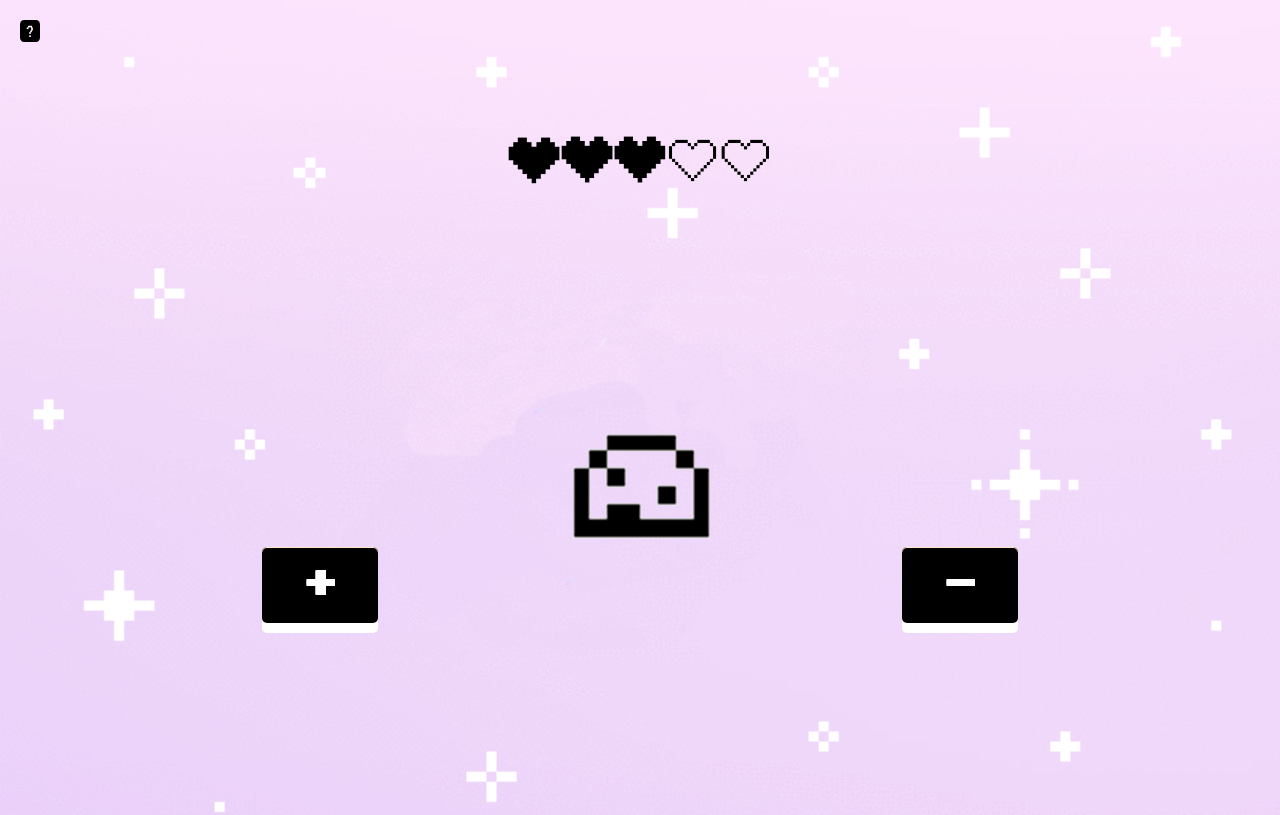
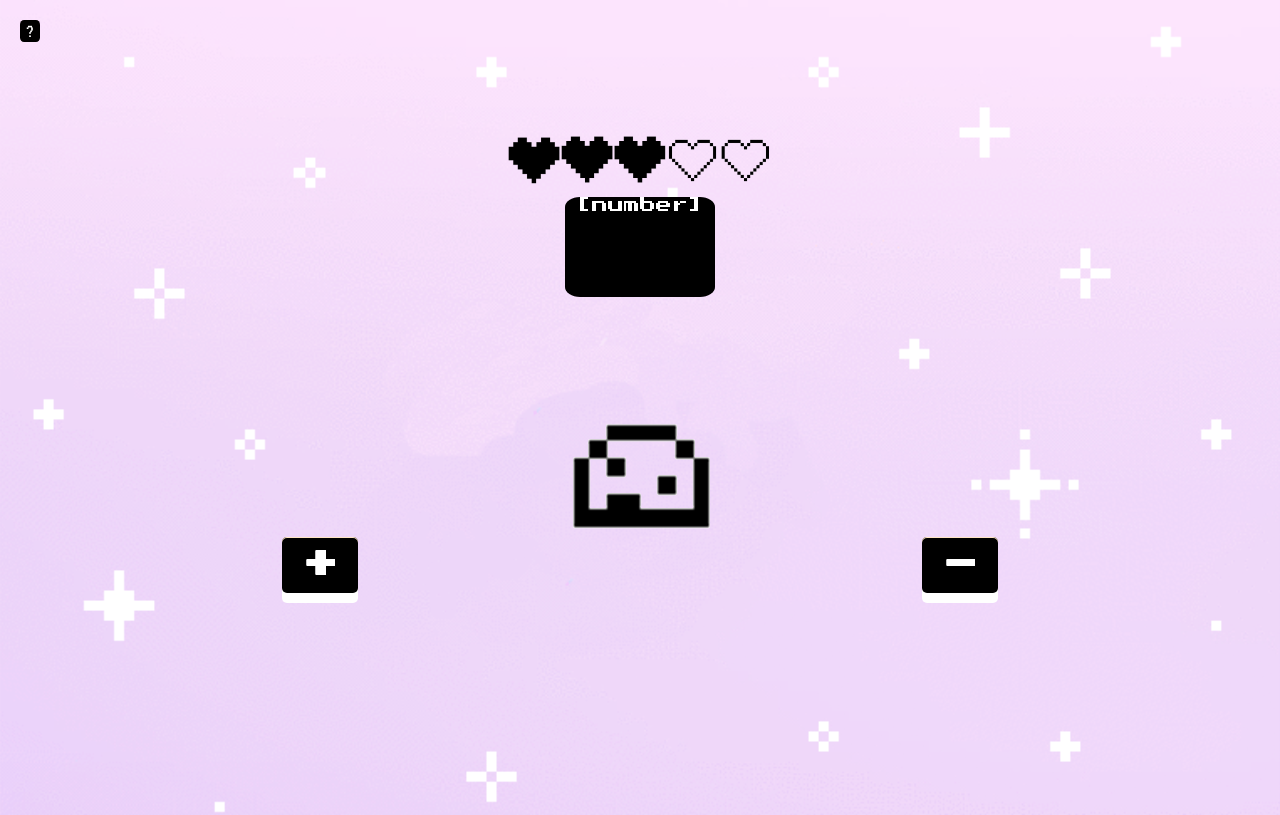
Before and after one commit to kct285/tamagotcha, a React (Create React App) app: page / in a window 1280 px wide. Built offline with nearby package versions, Linux system fonts and the light colour scheme.

Commit message:
black box added

```diff
--- a/src/App.css
+++ b/src/App.css
@@ -22,12 +22,24 @@ body{
   width:300px;
 }
 
+#money{
+  background-color:black;
+  color:white;
+  text-align: center;
+  width:150px;
+  height:100px;
+  display: block;
+  margin-left: auto;
+  margin-right: auto;
+  border-radius: 10%;
+}
+
 
 #baby{
   display: block;
   margin-left: auto;
   margin-right: auto;
-  margin-top:200px;
+  margin-top:90px;
   width:150px;
 
 }
@@ -56,7 +68,7 @@ body{
   background-color:black;
   display:block;
   position:relative;
-  padding:20px 40px;
+  padding:10px 20px;
 
   -webkit-tap-highlight-color: white;
   text-shadow: 0px 1px 0px white;
@@ -135,6 +147,7 @@ body{
   float: right;
   font-size: 28px;
   font-weight: bold;
+  outline:0;
 }
 
 .close:hover,
--- a/src/App.js
+++ b/src/App.js
@@ -19,7 +19,9 @@ class App extends Component {
         <span className="close" onClick={(e) => this.setState ({isOpen:false })}> &times;</span>
         <h3 className="infomessage"> Nice to meet you!</h3>
         <p> It's simple. Earn money to keep me happy and healthy. <br></br> <br></br>
-        Spend too much and I'll get sick and die :( </p>
+        Spend too much and I'll get sick and die :( <br></br> <br></br>
+        Click the "+" to add earned money <br></br> and "-" for spend money
+           </p>
         </div>
       </div>
 
@@ -28,10 +30,11 @@ class App extends Component {
       <button className="infobutton" onClick={(e) => this.setState ({isOpen:true })}> ?</button>
 
 
+      <img id="heartbar" src= {process.env.PUBLIC_URL + '/3hearts.png'} />
+
+      <div id="money"> [number] </div>
 
 
-
-      <img id="heartbar" src= {process.env.PUBLIC_URL + '/3hearts.png'} />
       <img id="baby" src={process.env.PUBLIC_URL + '/baby.gif'} />
 
 
```
Also changed, not shown: src/components/Info.js (+0 -33 lines).
